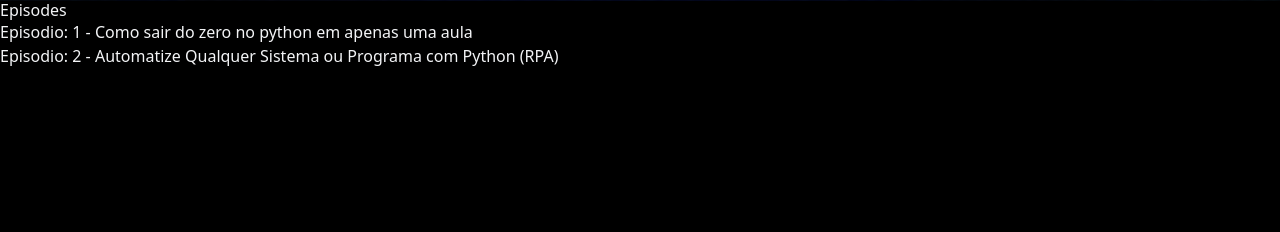
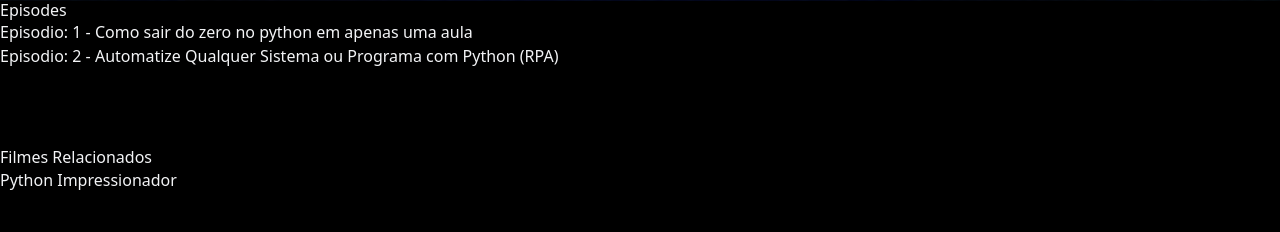
Before and after one commit to edilsonpantoja/hashflix-django, a Django app: page /movies/1 in a window 1280 px wide. Shown: the part 831-1063 px from the top of the page. Before the commit the page ends 897 px from the top, so only its background shows below. Run offline with Django 4.2, Linux system fonts and the light colour scheme; data comes from the database, SQL or seed files in the repository; some libraries are stand-ins or nearby versions.

Commit message:
Passing personalized variables to the Views

```diff
--- a/movie/templates/detalhesfilme.html
+++ b/movie/templates/detalhesfilme.html
@@ -23,4 +23,20 @@ DetalheFilmes Hashflix
     na classe Episodios em models.py, .all eh necessario pra
     poder listar tudo -->
 </div>
+
+<div class="py-10">
+    <h2>Filmes Relacionados</h2>
+    <!-- Gerando uma lista de filmes relacionados -->
+    {% for movie in filmes_relacionados %}
+    <p>
+        <!-- mesma estrutura de url usada em homefilmes.html onde movie eh o nome do app
+         que esta registrado em urls.py da seguinte forma
+         path('movies/<int:pk>', Detalhesfilme.as_view(), name='detalhesfilme')
+         dessa forma a primary key eh passada e a pagina de detalhe do filme relacionado eh exibida -->
+        <a href="{% url 'movie:detalhesfilme' movie.pk %}">
+            {{ movie.title }}
+        </a>
+    </p>
+    {% endfor %}
+</div>
 {% endblock %}
--- a/movie/views.py
+++ b/movie/views.py
@@ -10,7 +10,7 @@ class Homepage(TemplateView):
 class Homefilmes(ListView):
     template_name = "homefilmes.html"
     model = Movie
-    #object_list
+    #object_list -> lista de itens do modelo
     #o object_list vai ser passado pro html com a lista dos dados do Modelo Movie
     #quando se usa classe nao precisa passar context automaticamente o django gerencia varias coisas
 
@@ -20,6 +20,21 @@ class Detalhesfilme(DetailView):
     model = Movie
     # object -> 1 item do nosso modelo
 
+    # o codigo abaixo serve pra passar uma variavel pra uma view especifica
+    # no caso utiliza-se a funcao get_context_data
+    # na primeira linha da funcaco, declara-se context igual a super classe
+    # se isso nao for feito, a funcao get_context_data ira sobrescrever as instrucoes
+    # da super classe
+    def get_context_data(self, **kwargs):
+        context = super(Detalhesfilme, self).get_context_data(**kwargs)
+        # filtrar a minha tabela de filmes pegando os filmes cuja categoria eh igual
+        # a categoria do filme da pagina (object)
+        # self.get_object()
+        # todos os filmes cuja categoria eh igual a categoria do filme que estamos acessando
+        # filmes_relacionados = Movie.objects.filter(category=self.get_object().category)[0:5] pega so 5 filmes
+        filmes_relacionados = Movie.objects.filter(category=self.get_object().category)
+        context["filmes_relacionados"] = filmes_relacionados
+        return context
 
 # Create your views here.
 #def homepage(request):
```
